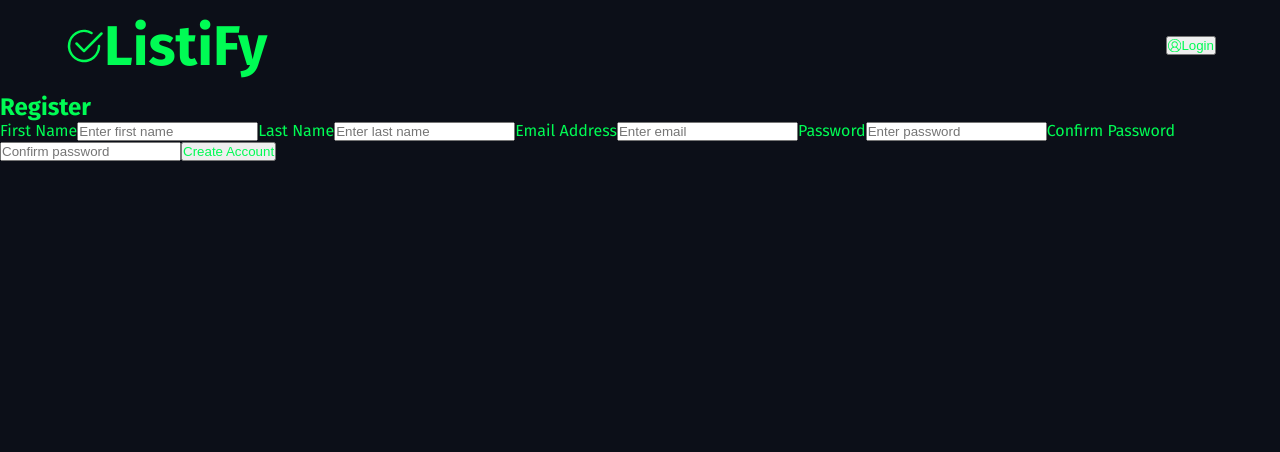
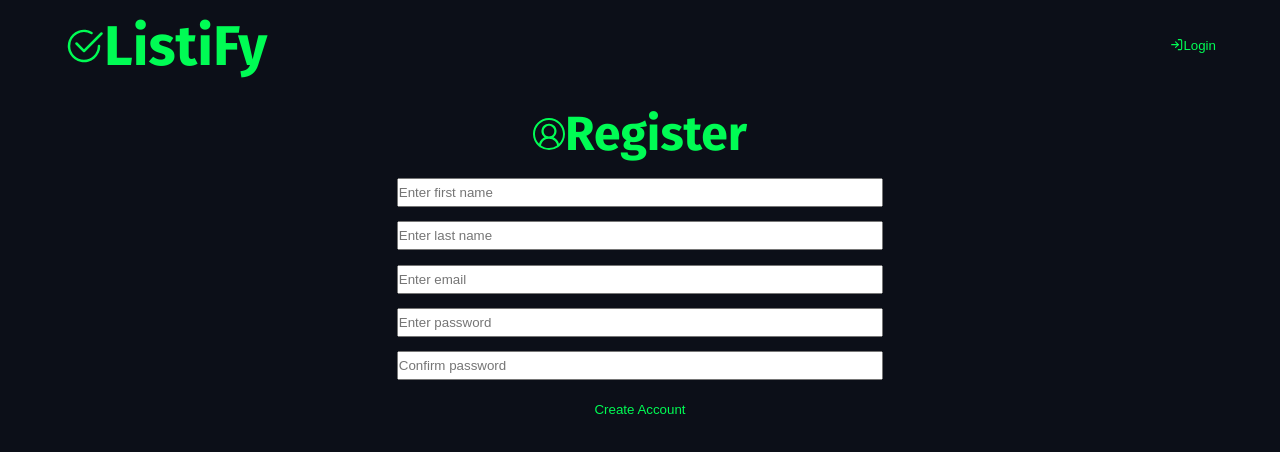
Before and after one commit to devingdaniels/listify_2.0, a React (Create React App) app in the folder frontend/: page /register in a window 1280 px wide. Shown: the top 452 px of the page. Built offline with nearby package versions, Linux system fonts and the light colour scheme.

Commit message:
Added CSS to forms, updated ability to add projects to DB

```diff
--- a/frontend/src/App.css
+++ b/frontend/src/App.css
@@ -26,11 +26,6 @@ header div {
   align-items: center;
 }
 
-.navTab {
-  display: flex;
-  align-items: center;
-}
-
 nav {
   display: flex;
   flex-direction: column;
@@ -48,6 +43,17 @@ li {
   list-style: none;
 }
 
+input {
+  display: block;
+}
+
+button {
+  background: none;
+  border: none;
+}
+
+/* HEADER CLASSES */
+
 .headerNavContainer {
   display: flex;
   justify-content: center;
@@ -55,11 +61,46 @@ li {
   cursor: pointer;
 }
 
+.navTab {
+  display: flex;
+  align-items: center;
+}
+
 .headerNavContainer span {
   margin-left: 3px;
 }
 
-/* LOGIN PAGE */
+/* FORMS */
+
+.form-section {
+  max-width: 40vw;
+  margin: auto;
+  padding: 1%;
+  text-align: center;
+}
+
+.form-section div {
+  display: flex;
+  align-items: center;
+  max-width: max-content;
+  margin: 0 auto 3% auto;
+  font-size: 2em;
+}
+
+.form-section h5 {
+  font-size: 2rem;
+}
+
+.form-section input {
+  width: 100%;
+  height: 1.8rem;
+  margin: 3% 0;
+}
+
+.form-section button {
+  width: 100%;
+  height: 1.8rem;
+}
 
 .loadingSpinner {
   max-width: max-content;
--- a/frontend/src/components/Header.js
+++ b/frontend/src/components/Header.js
@@ -8,7 +8,7 @@ import { logout, reset } from '../features/auth/authSlice'
 import { BsCheck2Circle } from 'react-icons/bs'
 import { VscAccount } from 'react-icons/vsc'
 import { BiLogOutCircle  } from 'react-icons/bi'
-
+import { FiLogIn } from 'react-icons/fi'
 const Header = (props) => {
 // Hooks
   const location = useLocation()
@@ -29,6 +29,10 @@ const Header = (props) => {
   const goToLogin = () => { navigate('./login') }
   const goToRegister = () => { navigate('/register') }
 
+
+  useEffect(() => {
+
+  }, [navigate])
 
   if (user) {
     return (
@@ -62,7 +66,7 @@ const Header = (props) => {
           <li>
             <button onClick={ goToLogin }>
               <div className='navTab'>
-                <VscAccount /> <span>Login</span>
+                <FiLogIn /> <span>Login</span>
               </div>
             </button>
           </li>
@@ -89,7 +93,7 @@ const Header = (props) => {
           <li>
             <button onClick={goToLogin}>
               <div className='navTab'>
-                <VscAccount /> <span>Login</span>
+                <FiLogIn /> <span>Login</span>
               </div>
             </button>
           </li>
--- a/frontend/src/features/projects/projectService.js
+++ b/frontend/src/features/projects/projectService.js
@@ -7,22 +7,35 @@ const API_URL = 'api/projects/'
 const createProject = async (project, token) => {
     const config = {
         headers: {
-            authorization: `Bearer ${token} `
+            authorization: `Bearer ${token}`
         }
     }
-
     // Send request with project data and bearer token
     const response = await axios.post(API_URL, project, config)
-
-
-    console.log(response.data)
 
     return response.data
 }
 
 
-const goalService = {
-    createProject
+// Create project
+const getAllProjects = async (token) => {
+    const config = {
+        headers: {
+            authorization: `Bearer ${token}`
+        }
+    }
+    // Send request with project data and bearer token
+    const response = await axios.get(API_URL, config)
+
+    return response.data
 }
 
-export default goalService
+
+
+
+const projectService = {
+    createProject,
+    getAllProjects
+}
+
+export default projectService
--- a/frontend/src/features/projects/projectSlice.js
+++ b/frontend/src/features/projects/projectSlice.js
@@ -28,6 +28,20 @@ export const createProject = createAsyncThunk('project/create', async (project,
   }
 })
 
+// Retrieve projects
+export const getAllProjects = createAsyncThunk('projects/getAll', async (_, thunkAPI) => {
+    try {
+        // GET in DB is protect, need token
+        const token = thunkAPI.getState().auth.user.token
+    return await projectService.getAllProjects(token)
+    } catch (error) {
+        const message =
+        (error.response && error.response.data && error.response.data.message) ||
+        error.message ||
+        error.toString()
+        return thunkAPI.rejectWithValue(message)
+    }
+})
 
 export const projectSlice = createSlice({
     name: 'project',
@@ -50,6 +64,19 @@ export const projectSlice = createSlice({
                 state.isError = true
                 state.message = action.payload
             })
+            .addCase(getAllProjects.pending, (state) => {
+            state.isLoading = true
+            })
+            .addCase(getAllProjects.fulfilled, (state, action) => {
+                state.isLoading = false
+                state.isSuccess = true
+                state.projects = action.payload
+            })
+            .addCase(getAllProjects.rejected, (state, action) => {
+                state.isLoading = false
+                state.isError = true
+                state.message = action.payload
+            })
     }
 })
 
--- a/frontend/src/pages/DashBoard.js
+++ b/frontend/src/pages/DashBoard.js
@@ -1,24 +1,49 @@
-import { useState, useEffect } from 'react';
+// React
+import { useEffect } from 'react';
 import { useNavigate } from 'react-router-dom';
-import { useSelector } from 'react-redux';
-
+import { useSelector, useDispatch } from 'react-redux';
 
 // Components
 import ProjectForm from '../components/ProjectForm'
+import Spinner from '../components/Spinner'
+
+// Redux
+import { getAllProjects, reset} from '../features/projects/projectSlice';
+
 
 function DashBoard() {
   const navigate = useNavigate()
+  const dispatch = useDispatch()
 
   // Save the current logged in user
   const { user } = useSelector((state)=> state.auth)
-
+  const { projects, isLoading, isError, message } = useSelector((state) => state.projects)
 
   useEffect(() => {
+
+    if (isError) {
+      console.log(message)
+    }
+
     if (!user) {
       navigate('/')
     }
 
-  },[user])
+    // Dispatch and fetch all projects from DB, will go into projects variable
+    dispatch(getAllProjects())
+
+    // Perform an action during component unmount by adding return statement
+    return () => {
+      dispatch(reset())
+    }
+
+  },[user, navigate, isError, message, dispatch])
+
+
+
+  if (isLoading) {
+    return <Spinner/>
+  }
 
   return (
     <>
--- a/frontend/src/pages/Login.js
+++ b/frontend/src/pages/Login.js
@@ -9,6 +9,7 @@ import { useSelector, useDispatch } from 'react-redux'
 import { toast } from 'react-toastify'
 // Spinner
 import Spinner from '../components/Spinner'
+import { FiLogIn } from 'react-icons/fi'
 
 
 const Login = () => {
@@ -66,19 +67,22 @@ const Login = () => {
 
   return (
     <>
-      <h2>Login</h2>
-      <form className='getUserDetailsForm'onSubmit={onSubmit}>
-        <label htmlFor="email">Email</label>
+      <section className='form-section'>
+        <div>
+          <FiLogIn/>
+          <h2>Login</h2>
+        </div>
+        <h5>Login and start ListiFy-ing</h5>
+      <form onSubmit={onSubmit}>
         <input
           type="email"
           name="email"
-          value={ email}
+          value={ email }
           id="email"
           placeholder='Enter email'
           required
           onChange={onChange}
           />
-        <label htmlFor="password">Password</label>
           <input
             type="password"
             name="password"
@@ -89,6 +93,7 @@ const Login = () => {
           />
         <button type='submit'>Login</button>
         </form>
+        </section>
     </>
   )
 }
--- a/frontend/src/pages/Register.js
+++ b/frontend/src/pages/Register.js
@@ -11,6 +11,7 @@ import {register, reset } from '../features/auth/authSlice'
 
 // Spinner
 import Spinner from '../components/Spinner'
+import { VscAccount } from 'react-icons/vsc'
 
 const Register = () => {
   // State variables
@@ -80,9 +81,12 @@ const Register = () => {
 
   return (
     <>
-      <h2>Register</h2>
+      <section className='form-section'>
+        <div>
+          <VscAccount />
+          <h2>Register</h2>
+        </div>
       <form className='getUserDetailsForm' onSubmit={onSubmit}>
-        <label htmlFor="fname">First Name</label>
         <input
           type="text"
           name="fname"
@@ -91,7 +95,6 @@ const Register = () => {
           required
           onChange={onChange}
           />
-        <label htmlFor="lname">Last Name</label>
           <input
             type="text"
             name="lname"
@@ -100,7 +103,6 @@ const Register = () => {
             required
             onChange={onChange}
           />
-        <label htmlFor="email">Email Address</label>
           <input
             type="email"
             name="email"
@@ -109,7 +111,6 @@ const Register = () => {
             required
             onChange={onChange}
           />
-        <label htmlFor="password">Password</label>
           <input
             type="password"
             name='password'
@@ -118,7 +119,6 @@ const Register = () => {
             required
             onChange={onChange}
           />
-        <label htmlFor="password2">Confirm Password</label>
           <input
             type="password"
             name='password2'
@@ -129,6 +129,7 @@ const Register = () => {
           />
         <button type='submit'>Create Account</button>
         </form>
+        </section>
     </>
   )
 }
```
